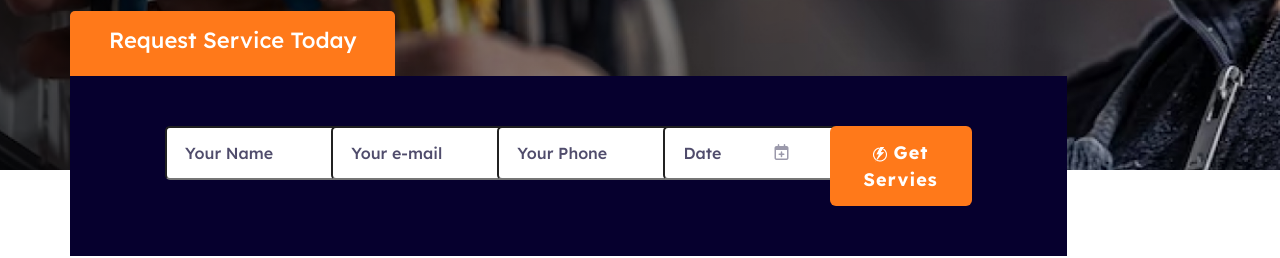
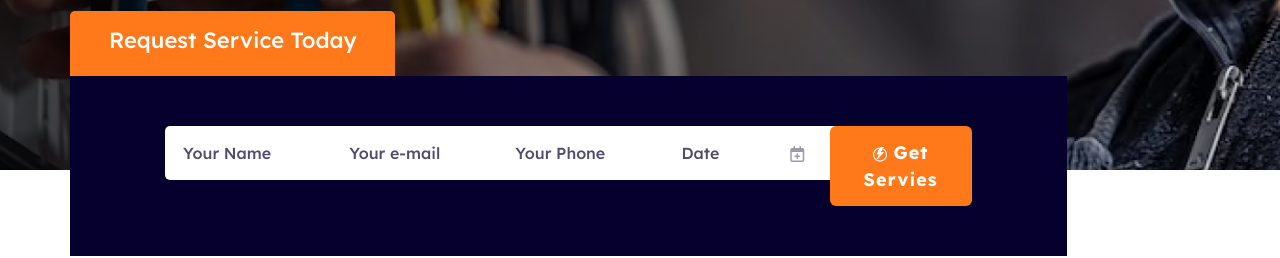
Before and after one commit to rubayatrifat/Electricity-North-West, a website: page src/index.html in a window 1280 px wide. Shown: the part 900-1158 px from the top of the page. Drawn offline with Linux system fonts and the light colour scheme.

Commit message:
Electricity Web

```diff
--- a/src/assets/sass/pages/home/_banner.scss
+++ b/src/assets/sass/pages/home/_banner.scss
@@ -22,8 +22,8 @@
             padding: 50px 0;
             i {
                 position: absolute;
-                top: 18px;
-                right: 17px;
+                top: 36%;
+                right: 1%;
                 color: hsl(var(--black)/0.4);
             }
             input {
@@ -31,6 +31,7 @@
                 height: 54px;
                 padding: 5px 18px;
                 border-radius: 5px;
+                border: none;
                 &::placeholder {
                     color: hsl(var(--black)/.7);
                 }
```
Also changed, not shown: src/assets/css/main.css, src/assets/images/contract/contact.png (added), src/assets/images/shpe/big.png (added), src/assets/sass/pages/home/_request.scss (added), src/html/partials/_request.html (added), 1 other file.
